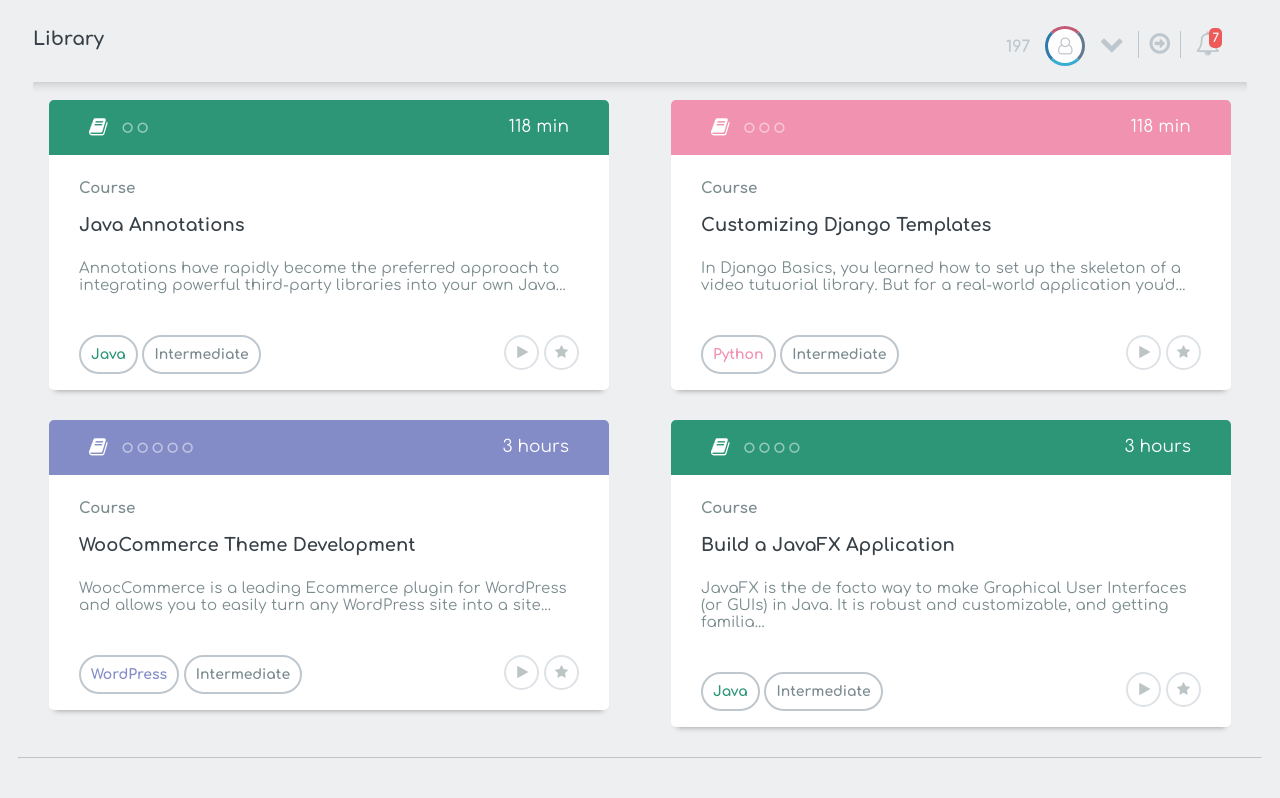
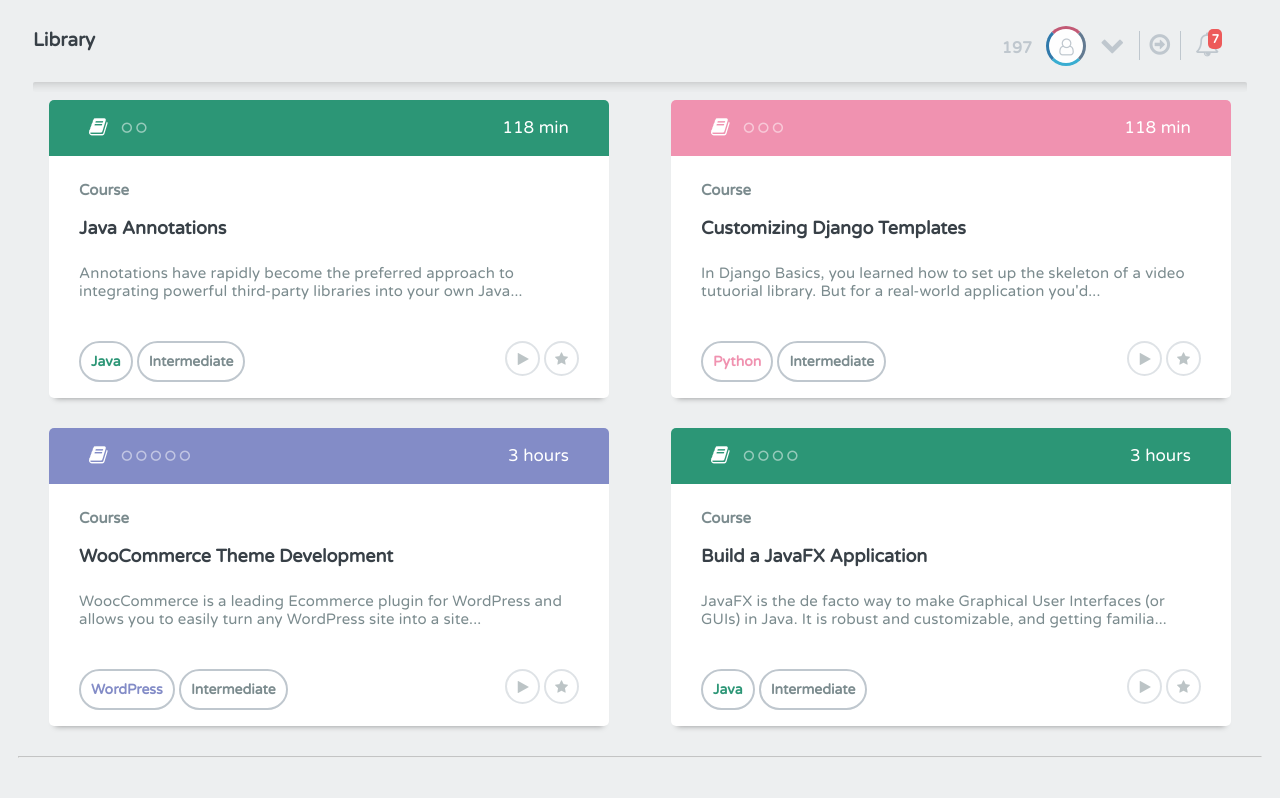
Before and after one commit to avocadobravado/treehouse-courses, a plain HTML site: page index.html in a window 1280 px wide. Drawn offline with Linux system fonts and the light colour scheme.

Commit message:
Add Google fonts

```diff
--- a/css/styles.css
+++ b/css/styles.css
@@ -10,7 +10,7 @@
 body {
   background: #edeff0;
   color: #7b8b8e;
-  font-family: 'Comfortaa', sans-serif;
+  font-family: 'Varela Round', sans-serif;
 }
 
 .container {
--- a/index.html
+++ b/index.html
@@ -2,7 +2,8 @@
 <html>
   <head>
     <link href="https://maxcdn.bootstrapcdn.com/font-awesome/4.7.0/css/font-awesome.min.css" rel="stylesheet" integrity="sha384-wvfXpqpZZVQGK6TAh5PVlGOfQNHSoD2xbE+QkPxCAFlNEevoEH3Sl0sibVcOQVnN" crossorigin="anonymous">
-    <link href="https://fonts.googleapis.com/css?family=Comfortaa:400,700" rel="stylesheet">
+    <!-- <link href="https://fonts.googleapis.com/css?family=Comfortaa:400,700" rel="stylesheet"> -->
+    <link href="https://fonts.googleapis.com/css?family=Varela+Round" rel="stylesheet">
     <link rel="stylesheet" href="css/styles.css" type="text/css">
     <title>Treehouse Replica</title>
   </head>
```
